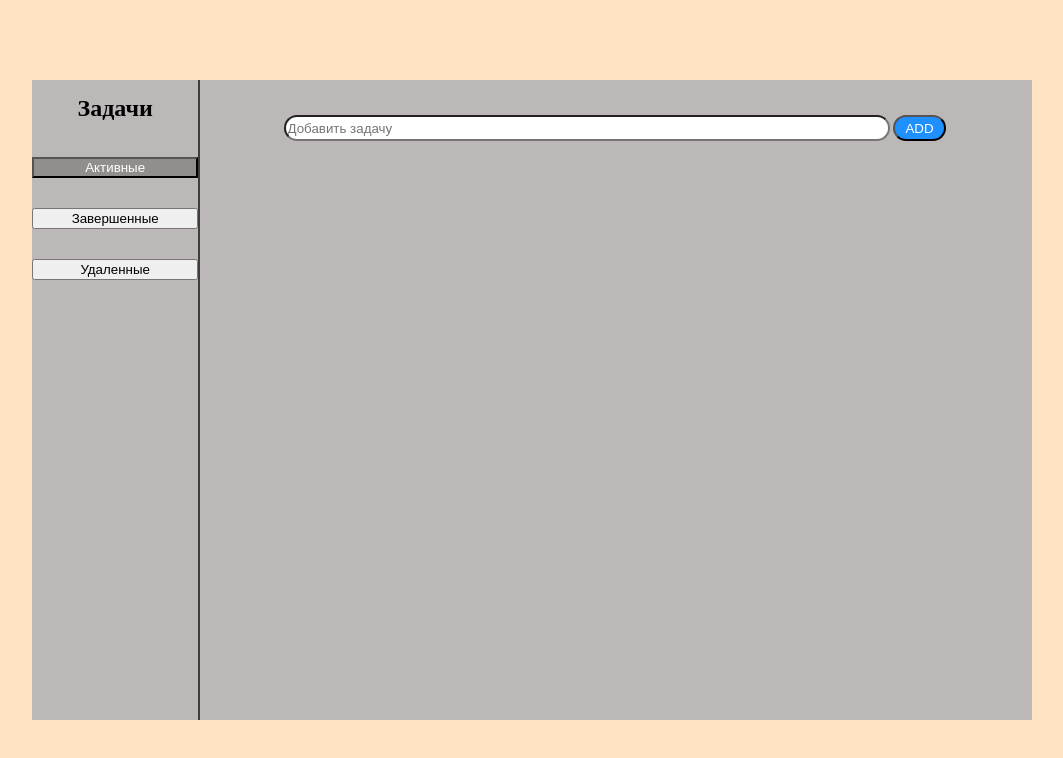
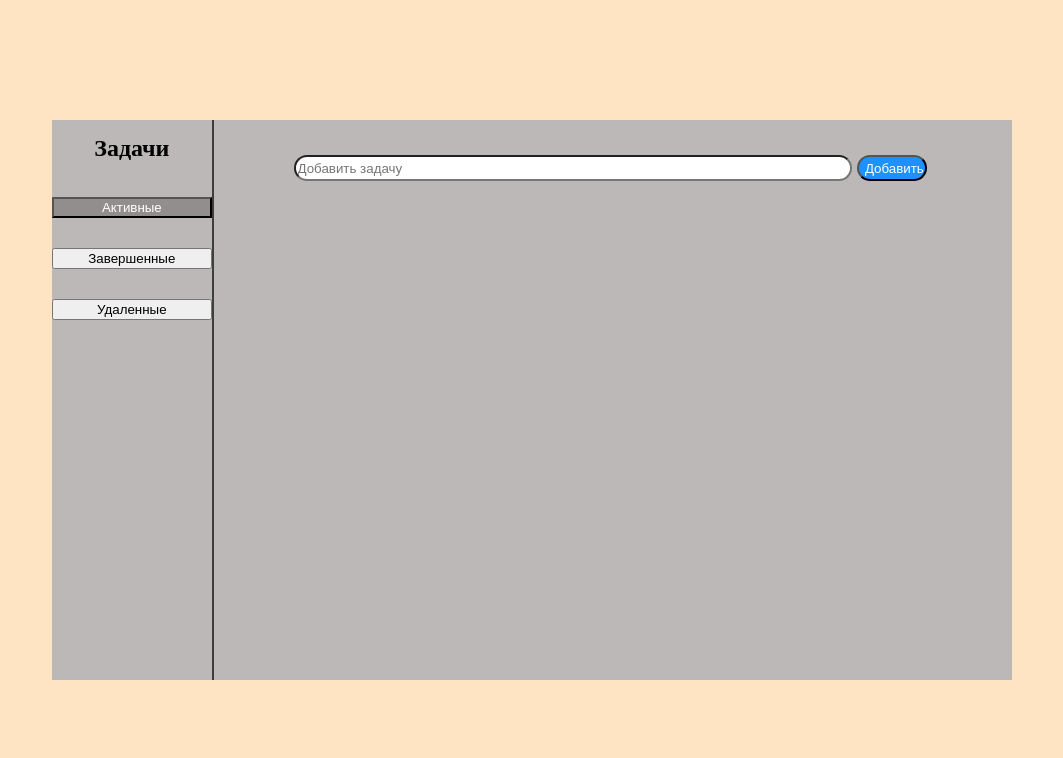
Before and after one commit to w0pro/todo, a plain HTML site: page index.html in a window 1280 px wide. Shown: the whole page, without its empty margins (108-1171 px from the left). Drawn offline with Linux system fonts and the light colour scheme.

Commit message:
refactory: fix code to css and html

```diff
--- a/index.html
+++ b/index.html
@@ -22,7 +22,7 @@
             <div class="list-box">
                 <div class="list">
                     <input type="text" placeholder="Добавить задачу" class="text-input">
-                    <button class="add-text">ADD</button>
+                    <button class="add-text">Добавить</button>
                 </div>
                 <div class="to-do">
 
--- a/style.css
+++ b/style.css
@@ -6,8 +6,9 @@ body {
 .container {
     display: flex;
     position: absolute;
-    width: 1000px;
-    margin: 80px auto;
+    width: 75%;
+    height: 70%;
+    margin: auto;
     right: 0;
     left: 0;
     top: 0;
@@ -21,7 +22,7 @@ body {
 }
 .tasks h2 {
     text-align: center;
-    margin: 15px 0px 20px 0px;
+    margin: 15px 0 20px 0;
 }
 .btns {
     display: flex;
@@ -37,6 +38,10 @@ body {
 }
 .list-box {
     width: 100%;
+    height: 100%;
+    display: flex;
+    flex-direction: column;
+
 }
 .list {
     display: flex;
@@ -45,7 +50,7 @@ body {
     width: 80%;
 }
 .text-input {
-    width: 90%;
+    width: 88%;
     height: 20px;
     border-radius: 30px;
 }
@@ -54,8 +59,8 @@ body {
 }
 .add-text {
     height: 26px;
-    width: 8%;
-    margin: 0 auto;
+    width: 11%;
+    margin: 0 5px;
     border-radius: 30px;
     color: white;
     background-color: dodgerblue;
@@ -64,10 +69,11 @@ body {
     display: flex;
     flex-direction: column;
     margin: 0 auto;
-    padding-top: 50px;
     width: 100%;
-    height: 500px;
-    overflow-y: auto;
+    height: 100%;
+
+    overflow-y: scroll;
+
 }
 .todoOne {
     display: flex;
```
